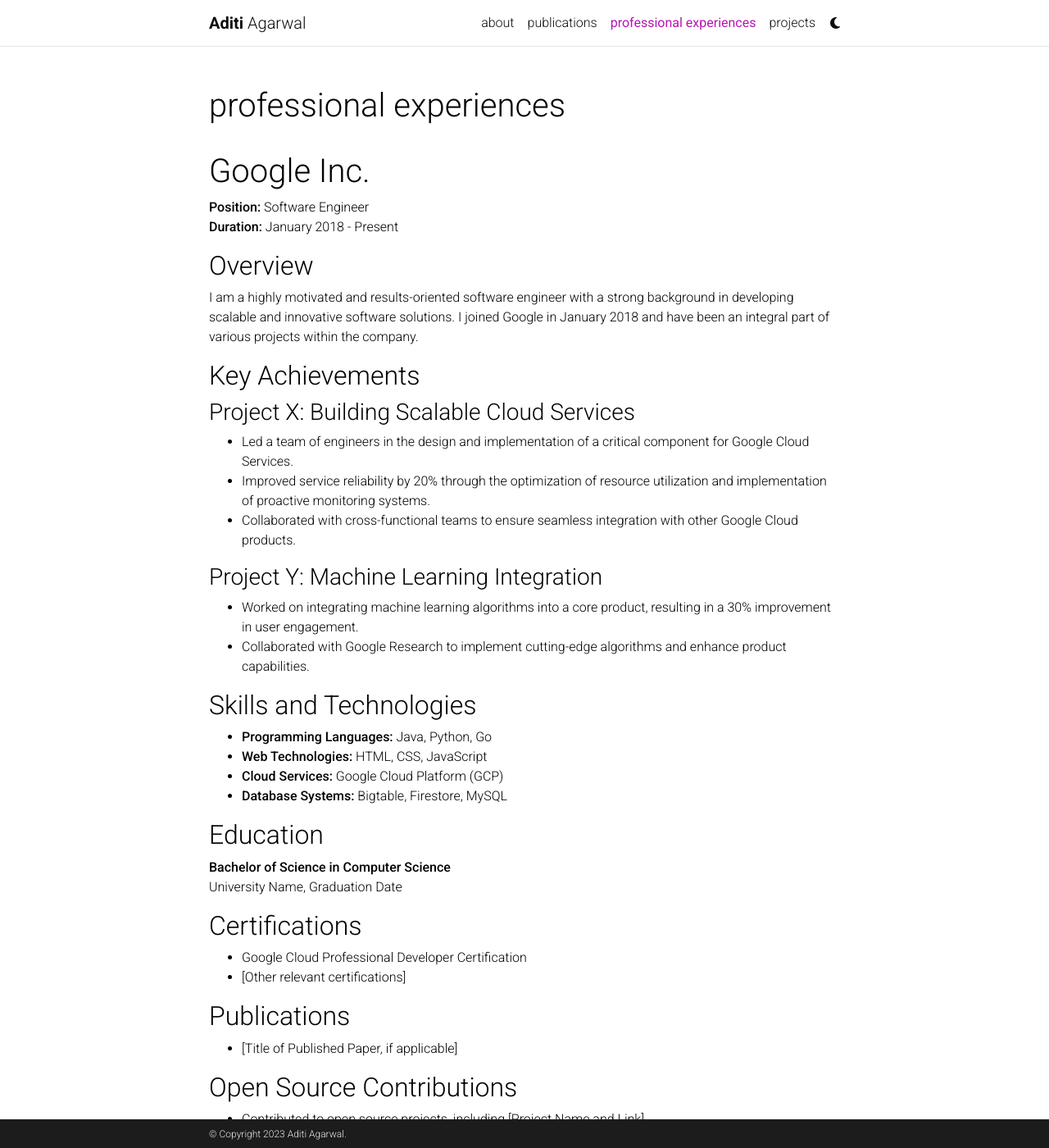
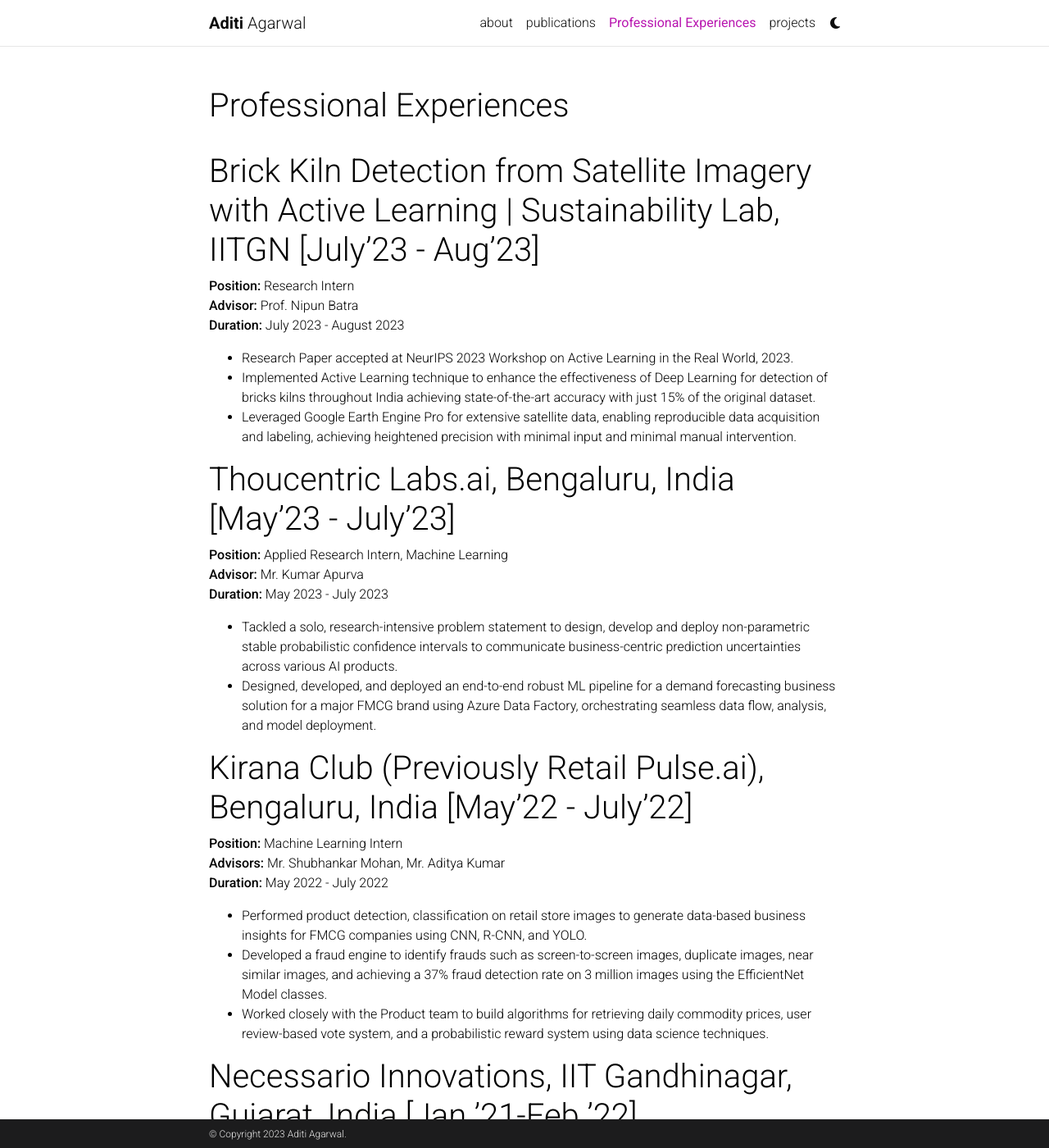
Before and after one commit to aditiagarwal-02/aditiagarwal-02.github.io, a Jekyll site: the page built from _pages/professional.md, in a window 1280 px wide and 1400 px high. Shown: the whole window at 82% size. Built offline with Jekyll 4.4.1, drawn with Linux system fonts in a browser that asks for light colours; comment, search, counter and statistics services are not loaded; a style sheet for code colours, icons or effects is not loaded; some of the changed text lies outside the part shown.

Commit message:
professional

```diff
--- a/_pages/professional.md
+++ b/_pages/professional.md
@@ -1,127 +1,46 @@
 ---
 layout: page
-title: professional experiences
+title: Professional Experiences
 permalink: /profexp/
 nav: true
 nav_order: 2
 horizontal: false
 ---
 
-# Google Inc.
+# Brick Kiln Detection from Satellite Imagery with Active Learning | Sustainability Lab, IITGN [July’23 - Aug’23]
 
-**Position:** Software Engineer
-**Duration:** January 2018 - Present
+**Position:** Research Intern
+**Advisor:** Prof. Nipun Batra
+**Duration:** July 2023 - August 2023
 
-## Overview
+- Research Paper accepted at NeurIPS 2023 Workshop on Active Learning in the Real World, 2023.
+- Implemented Active Learning technique to enhance the effectiveness of Deep Learning for detection of bricks kilns throughout India achieving state-of-the-art accuracy with just 15% of the original dataset.
+- Leveraged Google Earth Engine Pro for extensive satellite data, enabling reproducible data acquisition and labeling, achieving heightened precision with minimal input and minimal manual intervention.
 
-I am a highly motivated and results-oriented software engineer with a strong background in developing scalable and innovative software solutions. I joined Google in January 2018 and have been an integral part of various projects within the company.
+# Thoucentric Labs.ai, Bengaluru, India [May’23 - July’23]
 
-## Key Achievements
+**Position:** Applied Research Intern, Machine Learning
+**Advisor:** Mr. Kumar Apurva
+**Duration:** May 2023 - July 2023
 
-### Project X: Building Scalable Cloud Services
+- Tackled a solo, research-intensive problem statement to design, develop and deploy non-parametric stable probabilistic confidence intervals to communicate business-centric prediction uncertainties across various AI products.
+- Designed, developed, and deployed an end-to-end robust ML pipeline for a demand forecasting business solution for a major FMCG brand using Azure Data Factory, orchestrating seamless data flow, analysis, and model deployment.
 
-- Led a team of engineers in the design and implementation of a critical component for Google Cloud Services.
-- Improved service reliability by 20% through the optimization of resource utilization and implementation of proactive monitoring systems.
-- Collaborated with cross-functional teams to ensure seamless integration with other Google Cloud products.
+# Kirana Club (Previously Retail Pulse.ai), Bengaluru, India [May’22 - July’22]
 
-### Project Y: Machine Learning Integration
+**Position:** Machine Learning Intern
+**Advisors:** Mr. Shubhankar Mohan, Mr. Aditya Kumar
+**Duration:** May 2022 - July 2022
 
-- Worked on integrating machine learning algorithms into a core product, resulting in a 30% improvement in user engagement.
-- Collaborated with Google Research to implement cutting-edge algorithms and enhance product capabilities.
+- Performed product detection, classification on retail store images to generate data-based business insights for FMCG companies using CNN, R-CNN, and YOLO.
+- Developed a fraud engine to identify frauds such as screen-to-screen images, duplicate images, near similar images, and achieving a 37% fraud detection rate on 3 million images using the EfficientNet Model classes.
+- Worked closely with the Product team to build algorithms for retrieving daily commodity prices, user review-based vote system, and a probabilistic reward system using data science techniques.
 
-## Skills and Technologies
+# Necessario Innovations, IIT Gandhinagar, Gujarat, India [Jan ’21-Feb ’22]
 
-- **Programming Languages:** Java, Python, Go
-- **Web Technologies:** HTML, CSS, JavaScript
-- **Cloud Services:** Google Cloud Platform (GCP)
-- **Database Systems:** Bigtable, Firestore, MySQL
+**Position:** Computer Vision Intern
+**Advisor:** Mr. Imtiyaz Ansari
+**Duration:** January 2021 - February 2022
 
-## Education
-
-**Bachelor of Science in Computer Science**
-University Name, Graduation Date
-
-## Certifications
-
-- Google Cloud Professional Developer Certification
-- [Other relevant certifications]
-
-## Publications
-
-- [Title of Published Paper, if applicable]
-
-## Open Source Contributions
-
-- Contributed to open source projects, including [Project Name and Link].
-
-## Personal Projects
-
-- Developed a [personal project] that showcases my skills in [specific area, e.g., mobile app development, machine learning].
-
-## Awards and Recognition
-
-- Received [any awards or recognition] for outstanding contributions to projects or team collaboration.
-
-## Professional Memberships
-
-- Member of [any relevant professional organizations or communities].
-
----
-
-# Microsoft Corporation
-
-**Position:** Data Scientist
-**Duration:** July 2020 - Present
-
-## Overview
-
-As a Data Scientist at Microsoft, I play a pivotal role in extracting valuable insights from complex datasets to drive data-driven decision-making processes.
-
-## Key Achievements
-
-### Project A: Predictive Analytics for Business Intelligence
-
-- Developed predictive models to forecast key business metrics, resulting in a 15% improvement in forecasting accuracy.
-- Collaborated with cross-functional teams to integrate data-driven insights into business intelligence tools.
-
-### Project B: Customer Segmentation and Personalization
-
-- Led a team in the analysis of customer data to create personalized experiences, contributing to a 20% increase in user engagement.
-- Implemented machine learning algorithms for customer segmentation, enabling targeted marketing strategies.
-
-## Skills and Technologies
-
-- **Programming Languages:** Python, R
-- **Machine Learning Frameworks:** TensorFlow, Scikit-learn
-- **Data Analysis and Visualization:** Pandas, Matplotlib, Power BI
-- **Big Data Technologies:** Azure Data Lake, Apache Spark
-
-## Education
-
-**Master of Science in Data Science**
-University Name, Graduation Date
-
-## Certifications
-
-- Microsoft Certified: Azure Data Scientist Associate
-- [Other relevant certifications]
-
-## Publications
-
-- [Title of Published Paper, if applicable]
-
-## Open Source Contributions
-
-- [Any relevant contributions to open source projects].
-
-## Personal Projects
-
-- [Any personal data science projects].
-
-## Awards and Recognition
-
-- [Any awards or recognition received at Microsoft].
-
-## Professional Memberships
-
-- Member of [any relevant professional organizations or communities].
+- Improvised the image capture quality of HDR images clicked by Snapper, an AI-powered automated camera using OpenCV and Gstreamer, a pipeline-based framework.
+- Implemented Convolutional Neural Networks using NVIDIA JETSON NANO to enhance images, restore distorted and dark image sections, identify objects in an image, etc.
```
